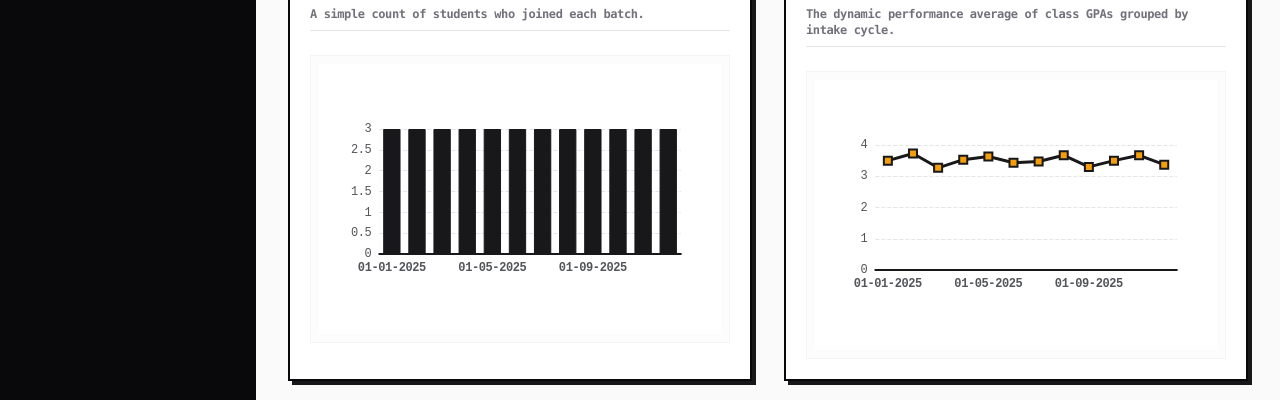
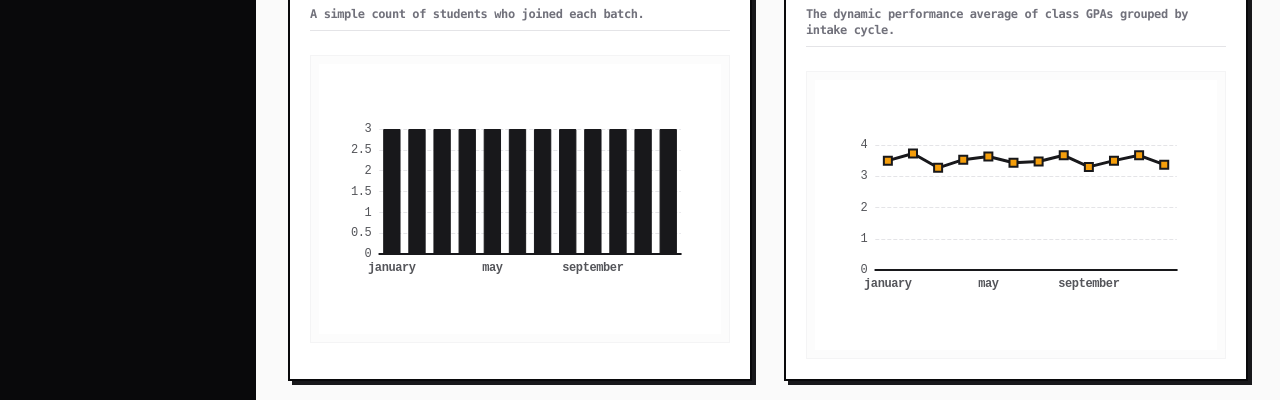
Before and after one commit to Hasher423/reactVisualizationDWP, a React (Vite) app: page /analytics in a window 1280 px wide. Shown: the part 204-604 px from the top of the page. Built offline with nearby package versions, Linux system fonts and the light colour scheme.

Commit message:
months date to name fixed

```diff
--- a/src/pages/Analytics.jsx
+++ b/src/pages/Analytics.jsx
@@ -73,12 +73,22 @@ const Analytics = () => {
             }
         });
 
-        const monthsArray = Object.keys(counter);
+        const dateArray = Object.keys(counter);
+        const monthsArray = [];
+
+        for (let i = 0; i < dateArray.length; i++) {
+            const mappedDate = dateArray[i].split('-')[1];
+            monthsArray.push(dateToMonthMap[mappedDate])
+
+        }
+
+        console.log(monthsArray)
+
 
         return {
             dynamicMonths: monthsArray,
             dynamicCounts: Object.values(counter),
-            avgGpa: monthsArray.map(month => (
+            avgGpa: dateArray.map(month => (
                 Number((gpaSum[month].total / gpaSum[month].count).toFixed(2))
             ))
         };
```
